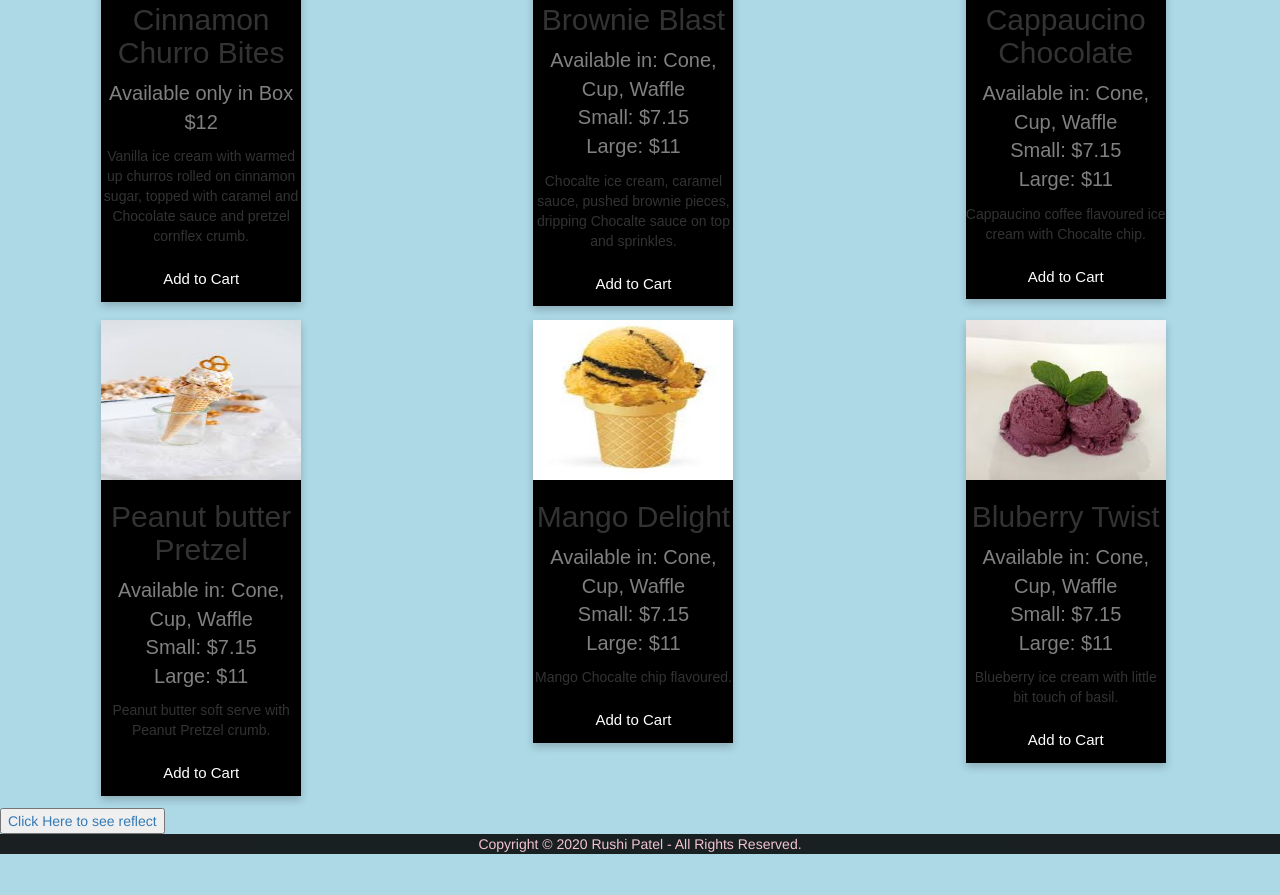
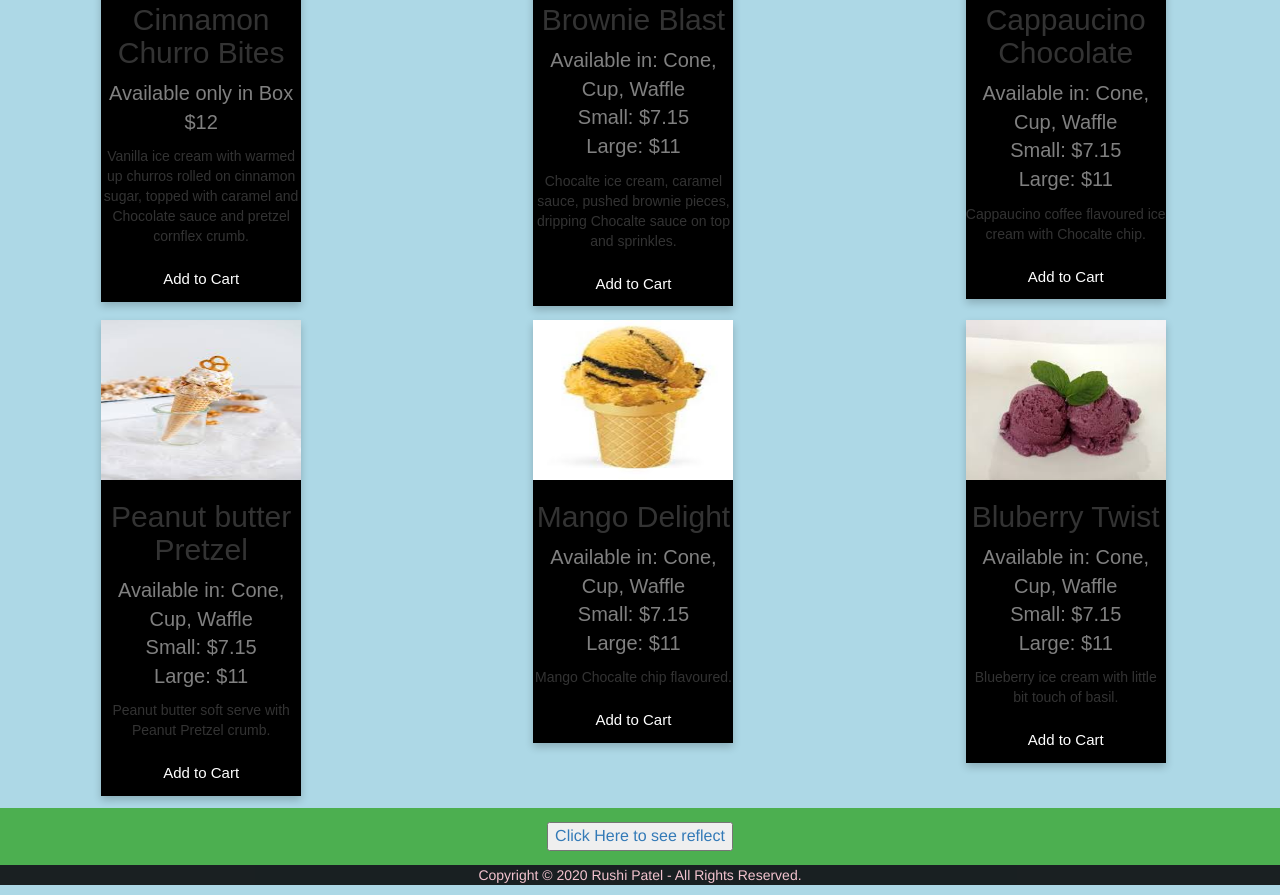
Before and after one commit to rushi-pa/rushidinesh.github.io, a plain HTML site: page index.html in a window 1280 px wide. Shown: the part 1458-2353 px from the top of the page. Before the commit the page ends 2322 px from the top, so only its background shows below. Drawn offline with nearby package versions, Linux system fonts and the light colour scheme.

Commit message:
Update sitecss.css
css review commit

```diff
--- a/css/sitecss.css
+++ b/css/sitecss.css
@@ -129,3 +129,28 @@ img:hover{
       width: 100%;
     }
   }
+
+
+ p:hover{
+    color: blue;
+  }
+
+  .reflect-btn{
+    position: relative;
+    left: 0;
+    bottom: 0;
+    width: 100%;
+    text-align: center;
+    width: 100%;
+    border: none;
+    background-color: #4CAF50;
+    color: white;
+    padding: 14px 28px;
+    font-size: 16px;
+    cursor: pointer;
+
+  }
+  .reflect-btn:hover{
+    background-color: #ddd;
+    color: black;
+  }
```
